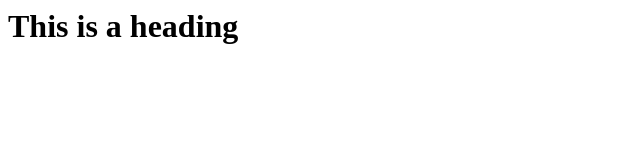
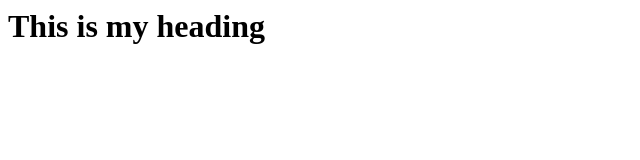
Before and after one commit to ProgOmar03/hw876.github.io, a plain HTML site: page index.html in a window 1280 px wide. Shown: the whole page, without its empty margins (0-640 px from the left). Drawn offline with Linux system fonts and the light colour scheme.

Commit message:
Update index.html

```diff
--- a/index.html
+++ b/index.html
@@ -3,7 +3,7 @@
 <head>
 
 <body>
-    <h1>This is a heading</h1>
+    <h1>This is my heading</h1>
 </body>
 </head>
 
```
